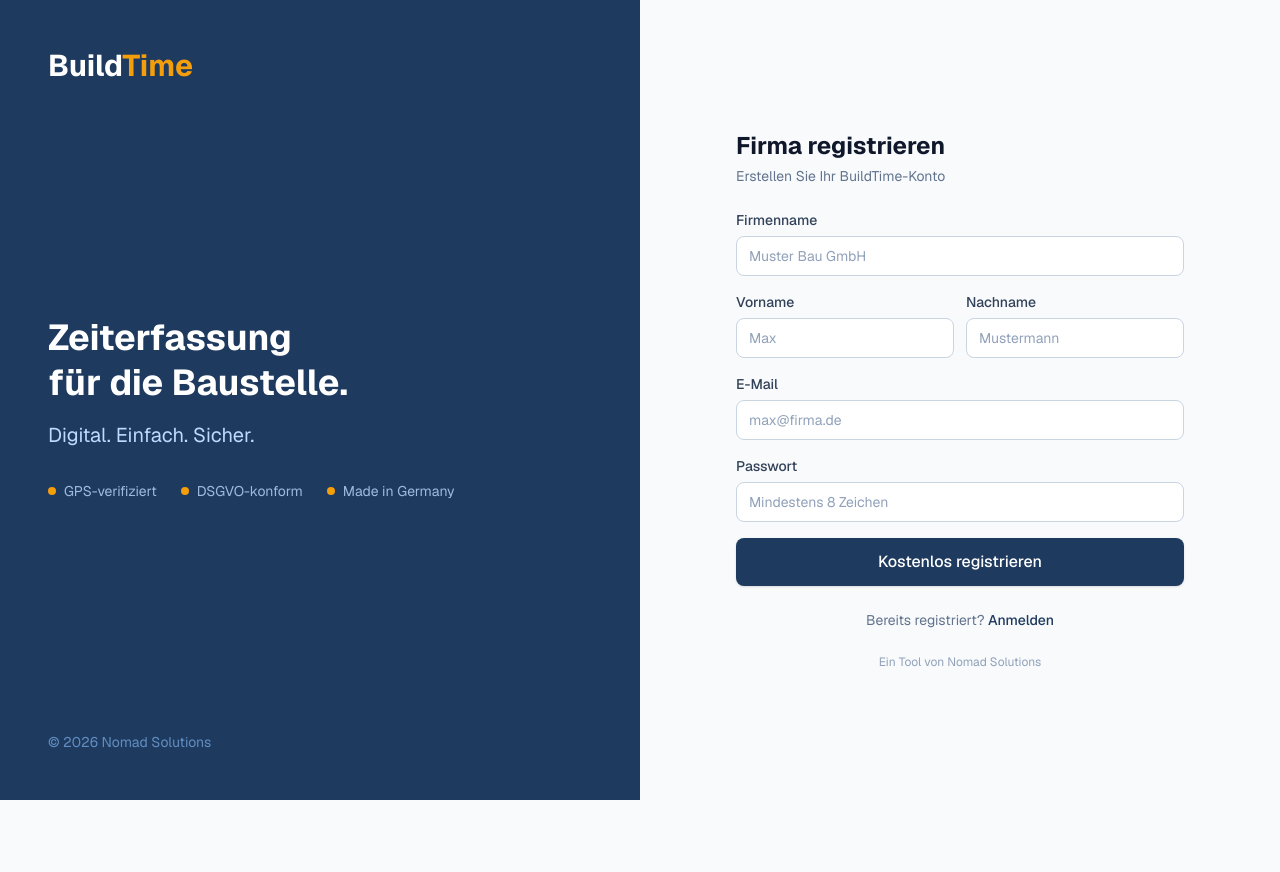
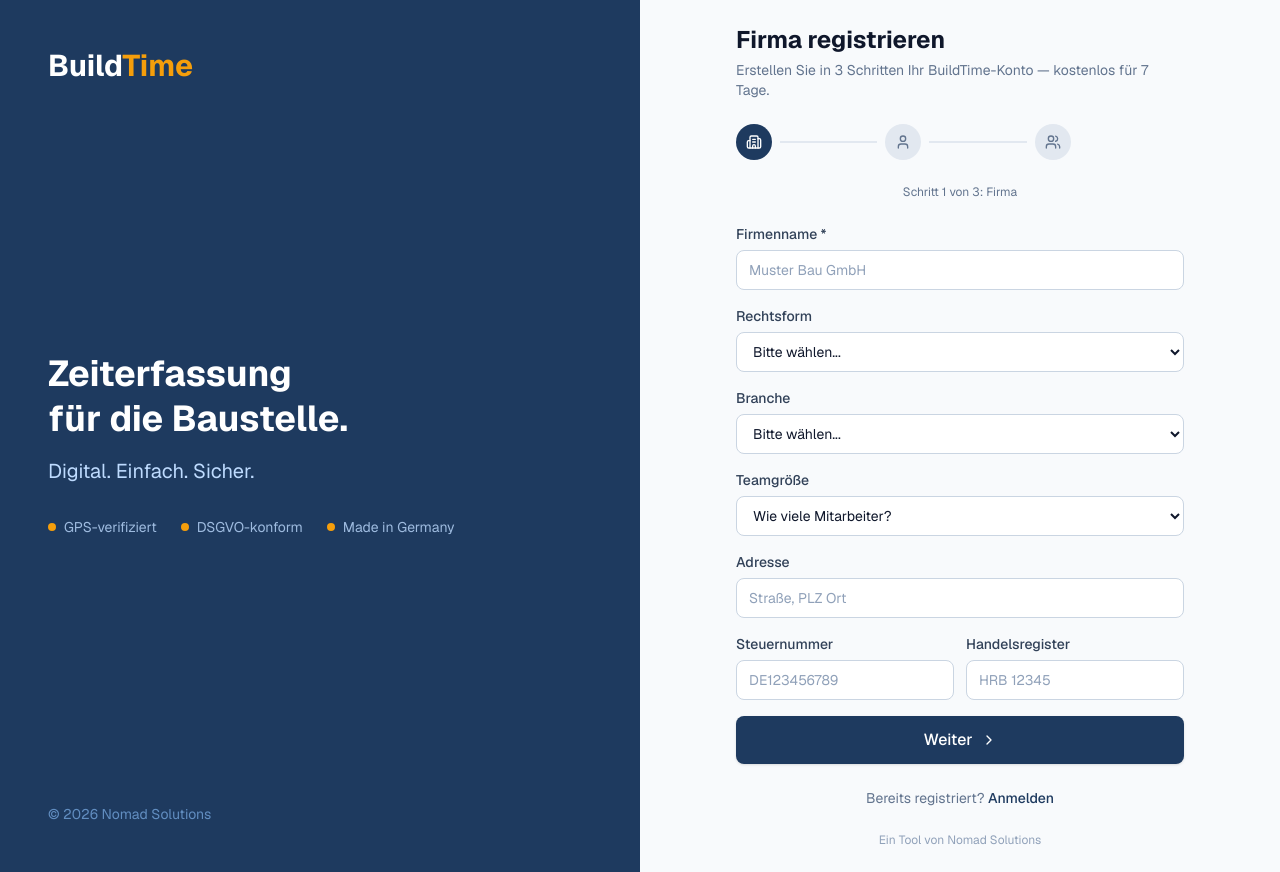
Before and after one commit to sngmiko/buildtime, a Next.js app: page /registrieren in a window 1280 px wide. Before the commit the page ends 800 px from the top, so only its background shows below. Built offline with nearby package versions, Linux system fonts and the light colour scheme.

Commit message:
feat: rewrite registration as 3-step wizard with legal form, industry, team setup

```diff
--- a/app/(public)/registrieren/page.tsx
+++ b/app/(public)/registrieren/page.tsx
@@ -13,7 +13,7 @@ export default async function RegisterPage({
       <div>
         <h2 className="text-2xl font-bold text-slate-900">Firma registrieren</h2>
         <p className="mt-1 text-sm text-slate-500">
-          Erstellen Sie Ihr BuildTime-Konto
+          Erstellen Sie in 3 Schritten Ihr BuildTime-Konto — kostenlos für 7 Tage.
         </p>
       </div>
 
--- a/components/auth/register-form.tsx
+++ b/components/auth/register-form.tsx
@@ -1,61 +1,176 @@
 'use client'
 
-import { useActionState } from 'react'
+import { useActionState, useState } from 'react'
 import { register, type AuthState } from '@/actions/auth'
 import { Button } from '@/components/ui/button'
 import { Input } from '@/components/ui/input'
+import { Select } from '@/components/ui/select'
+import { Building2, User, Users, ChevronRight, ChevronLeft, Check } from 'lucide-react'
+
+const STEPS = [
+  { num: 1, label: 'Firma', icon: Building2 },
+  { num: 2, label: 'Ihr Konto', icon: User },
+  { num: 3, label: 'Team', icon: Users },
+]
 
 export function RegisterForm({ defaultEmail }: { defaultEmail?: string }) {
   const [state, action, pending] = useActionState<AuthState, FormData>(register, null)
+  const [step, setStep] = useState(1)
+  const [employees, setEmployees] = useState<{ name: string; role: string }[]>([])
+
+  function addEmployee() {
+    setEmployees([...employees, { name: '', role: 'worker' }])
+  }
 
   return (
-    <form action={action} className="flex flex-col gap-4">
-      <Input
-        label="Firmenname"
-        name="company_name"
-        placeholder="Muster Bau GmbH"
-        required
-        error={state?.errors?.company_name?.[0]}
-      />
-      <div className="grid grid-cols-2 gap-3">
-        <Input
-          label="Vorname"
-          name="first_name"
-          placeholder="Max"
-          required
-          error={state?.errors?.first_name?.[0]}
-        />
-        <Input
-          label="Nachname"
-          name="last_name"
-          placeholder="Mustermann"
-          required
-          error={state?.errors?.last_name?.[0]}
-        />
+    <div className="flex flex-col gap-6">
+      {/* Progress */}
+      <div className="flex items-center justify-between">
+        {STEPS.map((s, i) => {
+          const Icon = s.icon
+          const done = s.num < step
+          const active = s.num === step
+          return (
+            <div key={s.num} className="flex flex-1 items-center">
+              <div className={`flex h-9 w-9 items-center justify-center rounded-full text-xs font-medium ${
+                done ? 'bg-emerald-500 text-white' : active ? 'bg-[#1e3a5f] text-white' : 'bg-slate-200 text-slate-500'
+              }`}>
+                {done ? <Check className="h-4 w-4" /> : <Icon className="h-4 w-4" />}
+              </div>
+              {i < STEPS.length - 1 && <div className={`mx-2 h-0.5 flex-1 ${done ? 'bg-emerald-500' : 'bg-slate-200'}`} />}
+            </div>
+          )
+        })}
       </div>
-      <Input
-        label="E-Mail"
-        name="email"
-        type="email"
-        placeholder="max@firma.de"
-        defaultValue={defaultEmail}
-        required
-        error={state?.errors?.email?.[0]}
-      />
-      <Input
-        label="Passwort"
-        name="password"
-        type="password"
-        placeholder="Mindestens 8 Zeichen"
-        required
-        error={state?.errors?.password?.[0]}
-      />
-      {state?.message && (
-        <p className="text-sm text-red-600 dark:text-red-400">{state.message}</p>
-      )}
-      <Button type="submit" disabled={pending} size="lg" className="w-full">
-        {pending ? 'Registrieren...' : 'Kostenlos registrieren'}
-      </Button>
-    </form>
+      <p className="text-center text-xs text-slate-500">Schritt {step} von 3: {STEPS[step - 1].label}</p>
+
+      <form action={action} className="flex flex-col gap-4">
+        {/* Step 1: Company */}
+        <div className={step === 1 ? '' : 'hidden'}>
+          <div className="flex flex-col gap-4">
+            <Input label="Firmenname *" name="company_name" placeholder="Muster Bau GmbH" required error={state?.errors?.company_name?.[0]} />
+            <Select label="Rechtsform" name="legal_form" options={[
+              { value: '', label: 'Bitte wählen...' },
+              { value: 'einzelunternehmen', label: 'Einzelunternehmen' },
+              { value: 'gbr', label: 'GbR' },
+              { value: 'gmbh', label: 'GmbH' },
+              { value: 'ug', label: 'UG (haftungsbeschränkt)' },
+              { value: 'gmbh_co_kg', label: 'GmbH & Co. KG' },
+              { value: 'other', label: 'Sonstige' },
+            ]} />
+            <Select label="Branche" name="industry" options={[
+              { value: '', label: 'Bitte wählen...' },
+              { value: 'hochbau', label: 'Hochbau' },
+              { value: 'tiefbau', label: 'Tiefbau' },
+              { value: 'ausbau', label: 'Ausbau / Innenausbau' },
+              { value: 'dach', label: 'Dachdeckerei / Zimmerei' },
+              { value: 'elektro', label: 'Elektroinstallation' },
+              { value: 'sanitaer', label: 'Sanitär / Heizung / Klima' },
+              { value: 'maler', label: 'Maler / Lackierer' },
+              { value: 'gala', label: 'Garten- und Landschaftsbau' },
+              { value: 'other', label: 'Sonstiges Baugewerk' },
+            ]} />
+            <Select label="Teamgröße" name="team_size" options={[
+              { value: '', label: 'Wie viele Mitarbeiter?' },
+              { value: '1-5', label: '1–5 Mitarbeiter' },
+              { value: '6-15', label: '6–15 Mitarbeiter' },
+              { value: '16-30', label: '16–30 Mitarbeiter' },
+              { value: '31-50', label: '31–50 Mitarbeiter' },
+              { value: '51+', label: 'Mehr als 50' },
+            ]} />
+            <Input label="Adresse" name="address" placeholder="Straße, PLZ Ort" />
+            <div className="grid grid-cols-2 gap-3">
+              <Input label="Steuernummer" name="tax_id" placeholder="DE123456789" />
+              <Input label="Handelsregister" name="trade_register" placeholder="HRB 12345" />
+            </div>
+            <Button type="button" size="lg" className="w-full" onClick={() => setStep(2)}>
+              Weiter <ChevronRight className="h-4 w-4" />
+            </Button>
+          </div>
+        </div>
+
+        {/* Step 2: Account */}
+        <div className={step === 2 ? '' : 'hidden'}>
+          <div className="flex flex-col gap-4">
+            <p className="text-sm text-slate-500">Erstellen Sie Ihr persönliches Konto als Firmeninhaber.</p>
+            <div className="grid grid-cols-2 gap-3">
+              <Input label="Vorname *" name="first_name" placeholder="Max" required error={state?.errors?.first_name?.[0]} />
+              <Input label="Nachname *" name="last_name" placeholder="Mustermann" required error={state?.errors?.last_name?.[0]} />
+            </div>
+            <Input label="E-Mail *" name="email" type="email" placeholder="max@firma.de" defaultValue={defaultEmail} required error={state?.errors?.email?.[0]} />
+            <Input label="Telefon" name="phone" type="tel" placeholder="+49 170 1234567" />
+            <Input label="Passwort *" name="password" type="password" placeholder="Mindestens 8 Zeichen" required error={state?.errors?.password?.[0]} />
+            <div className="flex gap-3">
+              <Button type="button" variant="outline" size="lg" className="flex-1" onClick={() => setStep(1)}>
+                <ChevronLeft className="h-4 w-4" /> Zurück
+              </Button>
+              <Button type="button" size="lg" className="flex-1" onClick={() => setStep(3)}>
+                Weiter <ChevronRight className="h-4 w-4" />
+              </Button>
+            </div>
+          </div>
+        </div>
+
+        {/* Step 3: Team */}
+        <div className={step === 3 ? '' : 'hidden'}>
+          <div className="flex flex-col gap-4">
+            <p className="text-sm text-slate-500">
+              Optional: Legen Sie Ihre Mitarbeiter direkt an. Sie können diesen Schritt auch überspringen und später nachholen.
+            </p>
+
+            {employees.length > 0 && (
+              <div className="space-y-2">
+                {employees.map((emp, i) => (
+                  <div key={i} className="flex items-center gap-2">
+                    <input
+                      name={`team_name_${i}`}
+                      value={emp.name}
+                      onChange={(e) => {
+                        const u = [...employees]
+                        u[i] = { ...u[i], name: e.target.value }
+                        setEmployees(u)
+                      }}
+                      placeholder="Vor- und Nachname"
+                      className="h-10 flex-1 rounded-lg border border-slate-300 bg-white px-3 text-sm"
+                    />
+                    <select
+                      name={`team_role_${i}`}
+                      value={emp.role}
+                      onChange={(e) => {
+                        const u = [...employees]
+                        u[i] = { ...u[i], role: e.target.value }
+                        setEmployees(u)
+                      }}
+                      className="h-10 rounded-lg border border-slate-300 bg-white px-3 text-sm"
+                    >
+                      <option value="worker">Arbeiter</option>
+                      <option value="foreman">Bauleiter</option>
+                    </select>
+                    <button type="button" onClick={() => setEmployees(employees.filter((_, j) => j !== i))} className="rounded p-1 text-slate-400 hover:text-red-600">✕</button>
+                  </div>
+                ))}
+              </div>
+            )}
+
+            <Button type="button" variant="outline" size="sm" onClick={addEmployee}>
+              + Mitarbeiter hinzufügen
+            </Button>
+
+            <input type="hidden" name="team_count" value={employees.length} />
+
+            {state?.message && <p className="text-sm text-red-600">{state.message}</p>}
+
+            <div className="flex gap-3">
+              <Button type="button" variant="outline" size="lg" className="flex-1" onClick={() => setStep(2)}>
+                <ChevronLeft className="h-4 w-4" /> Zurück
+              </Button>
+              <Button type="submit" disabled={pending} size="lg" className="flex-1">
+                {pending ? 'Konto wird erstellt...' : 'Kostenlos starten 🚀'}
+              </Button>
+            </div>
+          </div>
+        </div>
+      </form>
+    </div>
   )
 }
```
